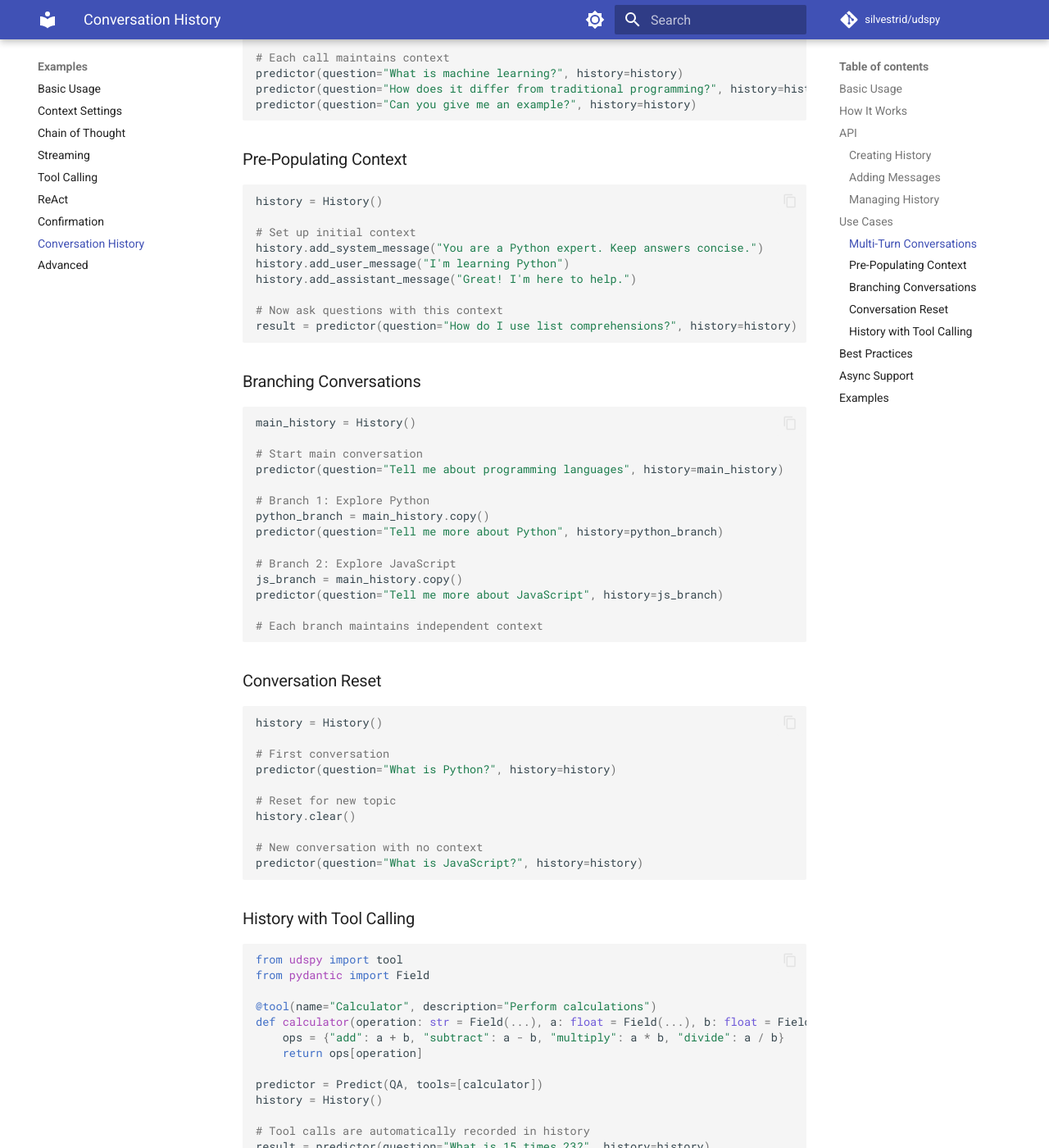
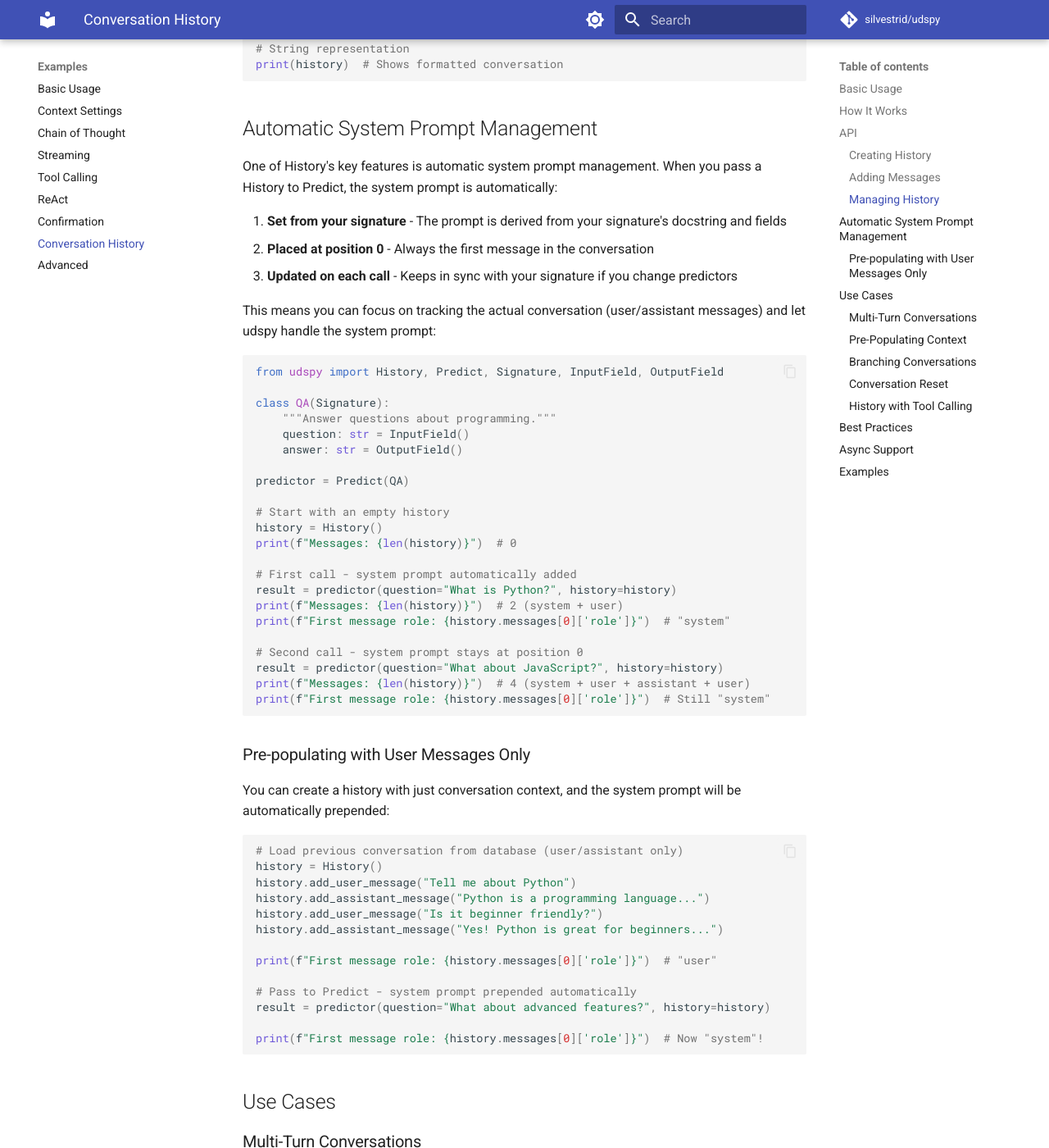
Before and after one commit to baserow/udspy, an MkDocs documentation site: the page built from docs/examples/history.md, in a window 1280 px wide and 1400 px high, scrolled down 2086 px. Shown: the whole window at 82% size. Built offline with MkDocs 1.6.1 and Material for MkDocs 9.7.7, drawn with Linux system fonts in a browser that asks for light colours; comment, search, counter and statistics services are not loaded; some of the changed text lies outside the part shown.

Commit message:
docs: update History documentation for set_system_message()
Update all History documentation to reflect the new automatic system
prompt management with set_system_message().

Changes:
- Add dedicated section on automatic system prompt management
- Update API reference to include set_system_message()
- Show new pattern: pre-populate with user/assistant only
- Update "How Predict Uses History" to show set_system_message()
- Add notes that system prompt is automatically managed
- Update pre-population examples to new pattern

Files updated:
- docs/examples/history.md - Added automatic system prompt section
- docs/architecture/overview.md - Updated History API and usage

````diff
--- a/docs/examples/history.md
+++ b/docs/examples/history.md
@@ -27,10 +27,13 @@
 ## How It Works
 
 `History` stores messages in OpenAI format and automatically:
+- **Manages the system prompt** - Always keeps it at position 0, derived from your signature
 - Adds user messages when you call the predictor
 - Adds assistant responses after generation
 - Maintains tool calls and results (when using tool calling)
 - Preserves conversation context across turns
+
+The system prompt is automatically set based on your signature, so you typically only need to track user/assistant messages. This makes managing conversation history much simpler!
 
 ## API
 
@@ -56,8 +59,11 @@
 # Add assistant message
 history.add_assistant_message("AI stands for Artificial Intelligence...")
 
-# Add system message
-history.add_system_message("You are a helpful tutor")
+# Set system message (always at position 0, replaces existing)
+history.set_system_message("You are a helpful tutor")
+
+# Add system message (appends to end - use set_system_message() instead)
+history.add_system_message("You are a helpful tutor")  # Not recommended
 
 # Add tool result
 history.add_tool_result(tool_call_id="call_123", content="Result: 42")
@@ -65,6 +71,8 @@
 # Add generic message
 history.add_message("user", "Custom message")
 ```
+
+**Note**: Use `set_system_message()` instead of `add_system_message()` to ensure the system prompt is always at position 0. When using `Predict`, the system prompt is automatically managed based on your signature, so you rarely need to set it manually.
 
 ### Managing History
 
@@ -86,6 +94,61 @@
 print(history)  # Shows formatted conversation
 ```
 
+## Automatic System Prompt Management
+
+One of History's key features is automatic system prompt management. When you pass a History to Predict, the system prompt is automatically:
+
+1. **Set from your signature** - The prompt is derived from your signature's docstring and fields
+2. **Placed at position 0** - Always the first message in the conversation
+3. **Updated on each call** - Keeps in sync with your signature if you change predictors
+
+This means you can focus on tracking the actual conversation (user/assistant messages) and let udspy handle the system prompt:
+
+```python
+from udspy import History, Predict, Signature, InputField, OutputField
+
+class QA(Signature):
+    """Answer questions about programming."""
+    question: str = InputField()
+    answer: str = OutputField()
+
+predictor = Predict(QA)
+
+# Start with an empty history
+history = History()
+print(f"Messages: {len(history)}")  # 0
+
+# First call - system prompt automatically added
+result = predictor(question="What is Python?", history=history)
+print(f"Messages: {len(history)}")  # 2 (system + user)
+print(f"First message role: {history.messages[0]['role']}")  # "system"
+
+# Second call - system prompt stays at position 0
+result = predictor(question="What about JavaScript?", history=history)
+print(f"Messages: {len(history)}")  # 4 (system + user + assistant + user)
+print(f"First message role: {history.messages[0]['role']}")  # Still "system"
+```
+
+### Pre-populating with User Messages Only
+
+You can create a history with just conversation context, and the system prompt will be automatically prepended:
+
+```python
+# Load previous conversation from database (user/assistant only)
+history = History()
+history.add_user_message("Tell me about Python")
+history.add_assistant_message("Python is a programming language...")
+history.add_user_message("Is it beginner friendly?")
+history.add_assistant_message("Yes! Python is great for beginners...")
+
+print(f"First message role: {history.messages[0]['role']}")  # "user"
+
+# Pass to Predict - system prompt prepended automatically
+result = predictor(question="What about advanced features?", history=history)
+
+print(f"First message role: {history.messages[0]['role']}")  # Now "system"!
+```
+
 ## Use Cases
 
 ### Multi-Turn Conversations
@@ -105,14 +168,20 @@
 ```python
 history = History()
 
-# Set up initial context
-history.add_system_message("You are a Python expert. Keep answers concise.")
+# Pre-populate with previous conversation (user/assistant only)
+# System prompt will be automatically added by Predict
 history.add_user_message("I'm learning Python")
 history.add_assistant_message("Great! I'm here to help.")
 
-# Now ask questions with this context
+# System prompt is automatically prepended at position 0
 result = predictor(question="How do I use list comprehensions?", history=history)
+
+# history.messages[0] is now the system prompt from the signature
+# history.messages[1] is "I'm learning Python"
+# history.messages[2] is "Great! I'm here to help."
 ```
+
+**Tip**: You only need to track user/assistant messages. The system prompt is automatically managed based on your signature.
 
 ### Branching Conversations
 
````
Also changed, not shown: docs/architecture/overview.md (+25 -22 lines).
